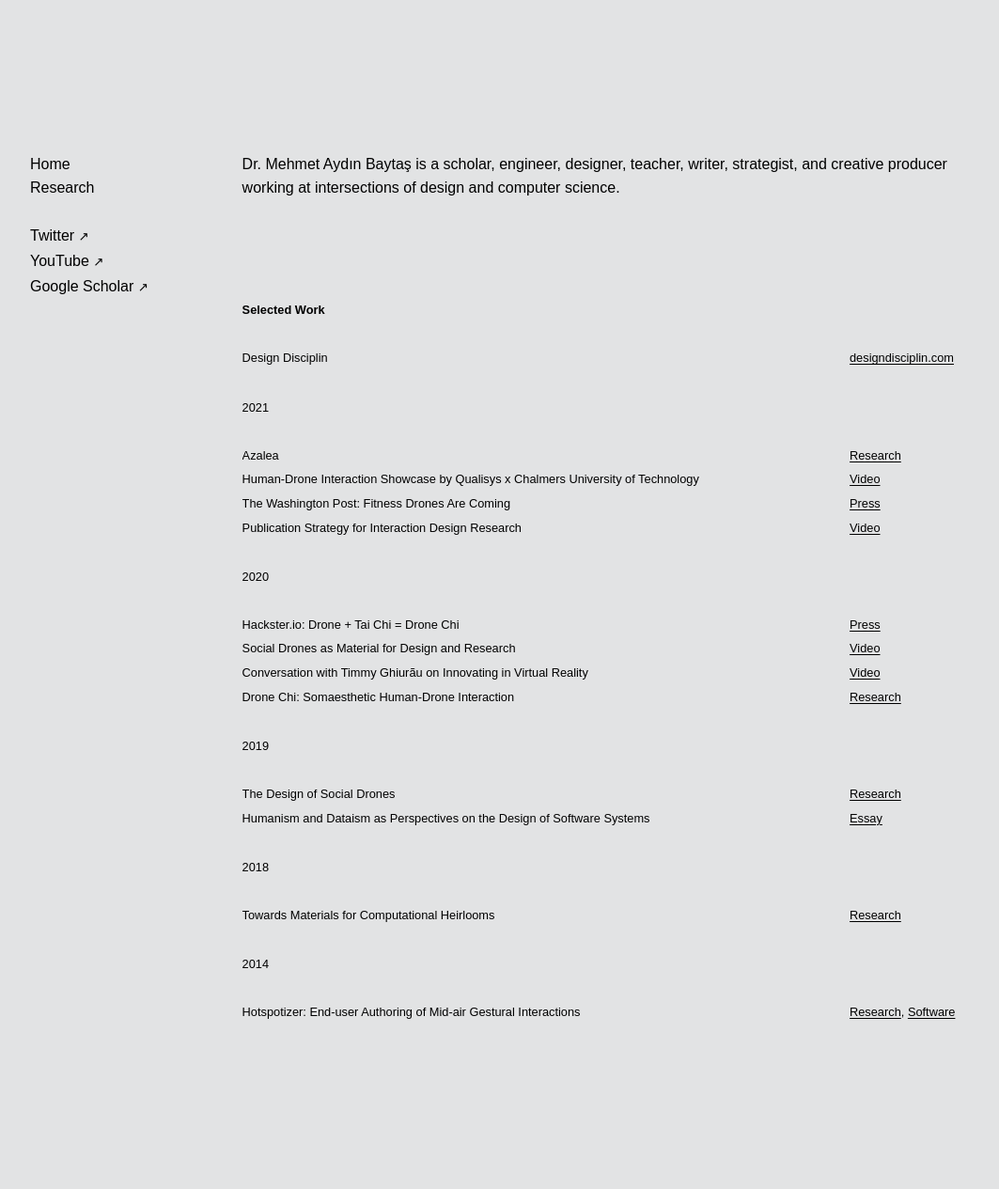
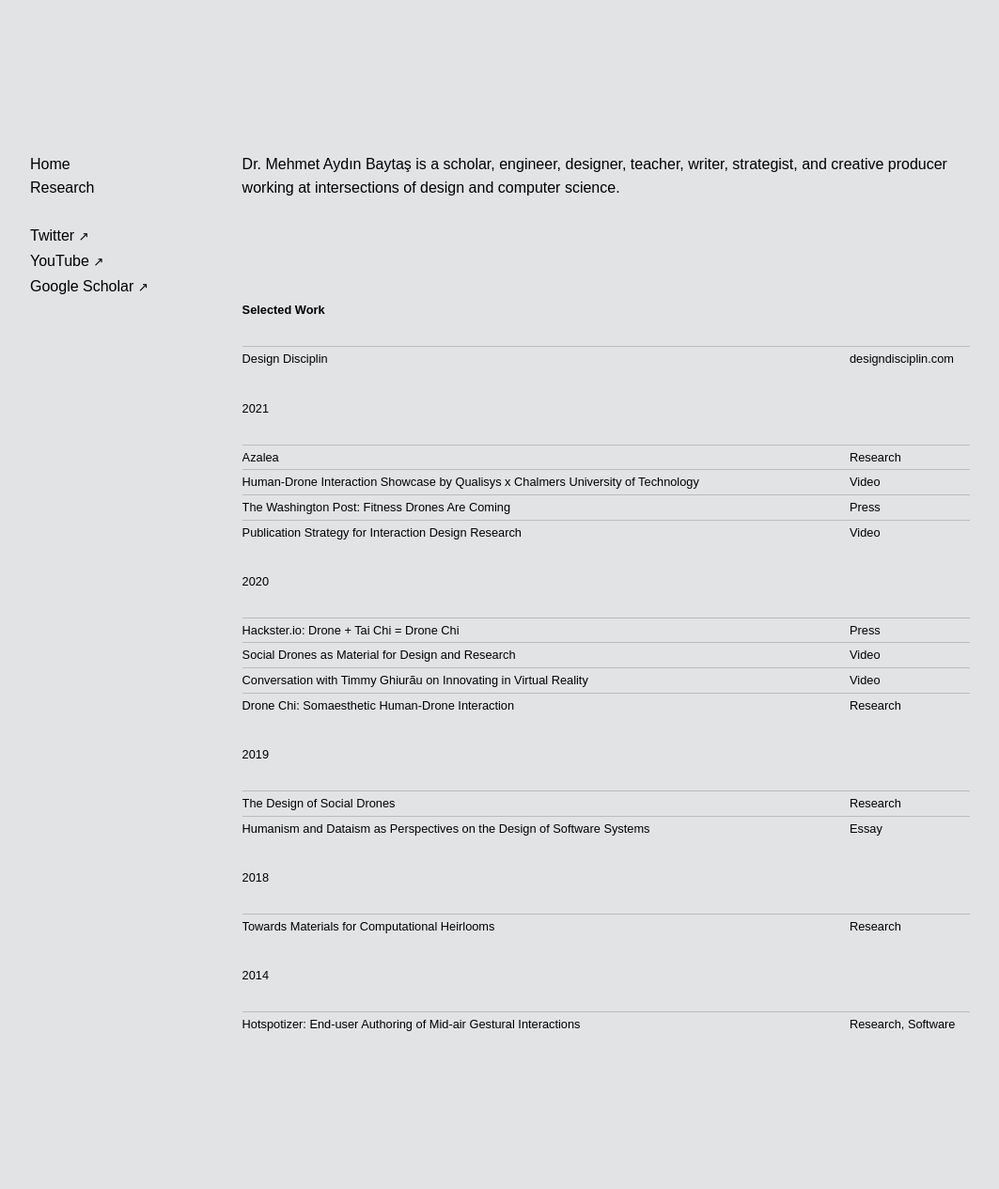
Before and after one commit to l77l77/mbaytas.github.io, a Jekyll site: the page built from README.md, in a window 1280 px wide. Shown: the whole page at 94% size, without its empty margins (108-1171 px from the left). Built offline with Jekyll 4.4.1, drawn with Linux system fonts in a browser that asks for light colours; some web fonts are replaced; our own code applies the rules of GitHub Pages for plain Markdown files; comment, search, counter and statistics services are not loaded.

Commit message:
Update default.html

```diff
--- a/_layouts/default.html
+++ b/_layouts/default.html
@@ -108,17 +108,31 @@
 
       dl {
         display: grid;
-        grid-column-gap: 2rem;
         grid-template-columns: 1fr 8rem;
         font-size: 0.8rem;
       }
-      dt {
+      dl dt {
         overflow: hidden;
+        padding-right: 2rem;
         text-overflow: ellipsis;
         white-space: nowrap;
+
       }
-      dd {
+      dl dd {
         margin: 0;
+      }
+
+      dl dd,
+      dl dt {
+        border-top: 1px solid #bbb;
+      }
+      dl dd:last--of-type,
+      dl dt:last-of-type {
+        border-bottom: 1px solid #bbb;
+      }
+      dl dd a,
+      dl dt a {
+        text-decoration: none;
       }
 
       hr {
```
